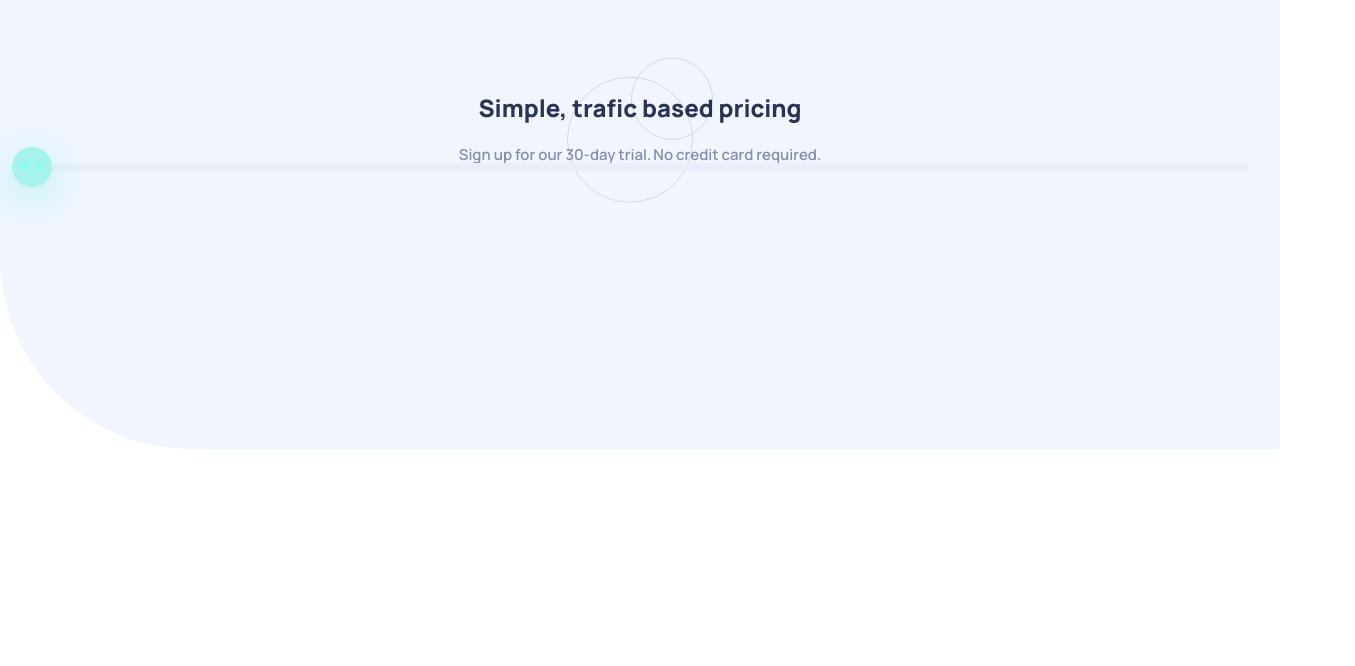
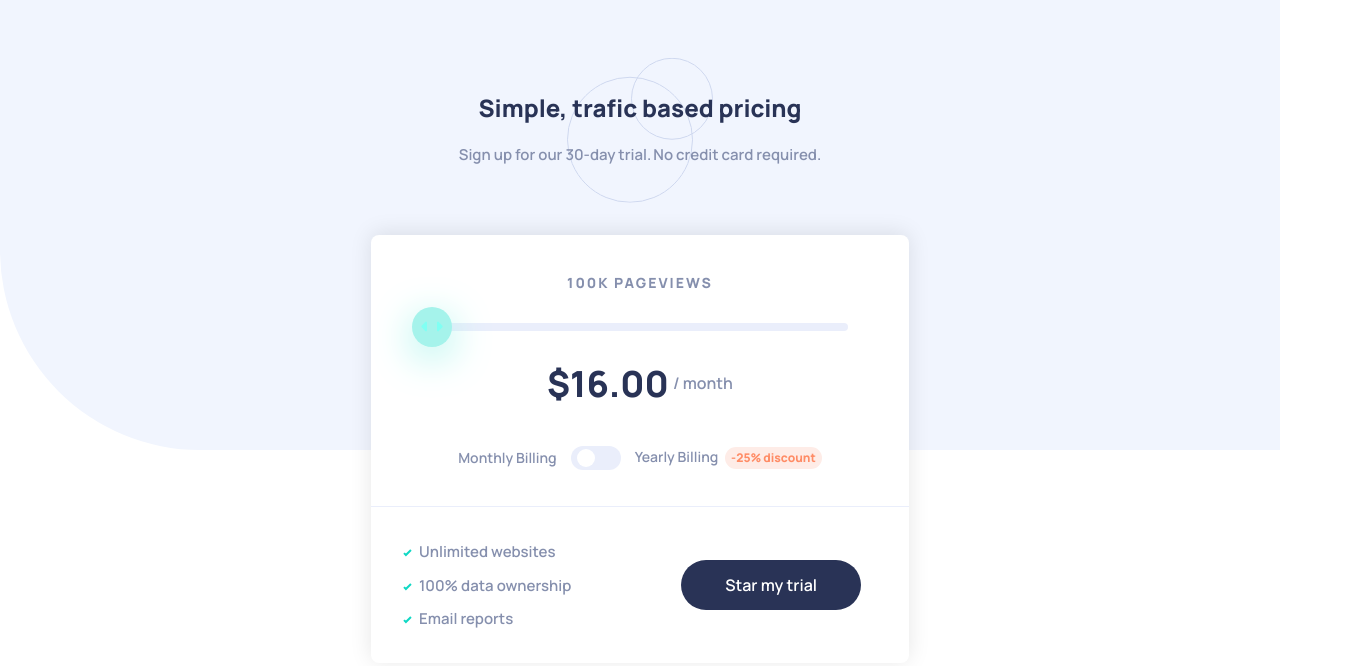
Before and after one commit to angeleraser/interactive-pricing-component, a Vue app: page / in a window 1280 px wide. Shown: the top 666 px of the page, 1355 px wide, since content can reach past the window. Built offline with nearby package versions, Linux system fonts and the light colour scheme.

Commit message:
feat: create PricingCard component

```diff
--- a/src/App.vue
+++ b/src/App.vue
@@ -1,19 +1,19 @@
 <template>
 	<div id="app">
 		<app-header />
-		<slider-bar />
+		<pricing-card />
 	</div>
 </template>
 
 <script>
 import AppHeader from "./components/AppHeader.vue";
-import SliderBar from "./components/SliderBar";
+import PricingCard from "./components/PricingCard.vue";
 
 export default {
 	name: "App",
 	components: {
-		SliderBar,
 		AppHeader,
+		PricingCard,
 	},
 };
 </script>
--- a/src/components/AppHeader.vue
+++ b/src/components/AppHeader.vue
@@ -1,8 +1,6 @@
 <template>
 	<header class="header">
-		<div class="bg-pattern-wrapper">
-			<img src="../assets/svg/bg-pattern.svg" alt="" class="bg-pattern" />
-		</div>
+		<div class="bg-pattern-wrapper"></div>
 
 		<div class="text">
 			<h1>
@@ -49,6 +47,9 @@ export default {
 	position: absolute;
 	top: 0;
 	width: 100%;
+	height: 450px;
+	border-bottom-left-radius: 200px;
+	background-color: var(--bg-pattern);
 	z-index: -1;
 }
 
--- /dev/null
+++ b/src/components/PricingCard.vue
@@ -0,0 +1,196 @@
+<template>
+	<article class="pricing-card">
+		<section class="pricing-card__pricing">
+			<!-- Page views count -->
+			<div class="pricing-card__page-views-count">{{ `100K` }} Pageviews</div>
+
+			<!-- Slider input range  -->
+			<slider-bar :classNames="`input-range`" />
+
+			<!-- Pricing -->
+			<div class="pricing-card__calculated-price">
+				<span class="pricing">$16.00</span>
+				<span class="based">/ month</span>
+			</div>
+
+			<!-- Toggle pricing based time -->
+			<div class="pricing-card__toggle-based-time">
+				<p class="pricing-card__toggle-based-time__time">Monthly Billing</p>
+
+				<pricing-toggle />
+
+				<p class="pricing-card__toggle-based-time__time">
+					Yearly Billing
+					<span class="time-discount">-25% <span> discount</span></span>
+				</p>
+			</div>
+		</section>
+
+		<section class="pricing-card__info">
+			<ul>
+				<li>Unlimited websites</li>
+				<li>100% data ownership</li>
+				<li>Email reports</li>
+			</ul>
+
+			<button class="pricing-card__star-trial-button">Star my trial</button>
+		</section>
+	</article>
+</template>
+
+<script>
+import PricingToggle from "./PricingToggle.vue";
+import SliderBar from "./SliderBar.vue";
+export default {
+	components: { SliderBar, PricingToggle },
+	name: "PricingCard",
+};
+</script>
+
+<style scoped>
+.pricing-card {
+	align-self: center;
+	background-color: var(--white);
+	border-radius: 8px;
+	box-shadow: 0 -2px 22px rgba(0, 0, 0, 0.1);
+	display: flex;
+	flex-direction: column;
+	font-family: var(--ff-manrope);
+	max-width: 538px;
+	margin: 72px 0;
+	width: 90%;
+	z-index: 30;
+}
+
+.pricing-card__pricing {
+	align-items: center;
+	border-bottom: 1px solid var(--light-grayish-blue-1);
+	display: flex;
+	flex-direction: column;
+	padding: 40px 24px 36px;
+	width: 100%;
+}
+
+.pricing-card .input-range {
+	width: 85%;
+	margin: 32px 0;
+}
+
+.pricing-card__page-views-count {
+	color: var(--grayish-blue);
+	font-size: 14px;
+	font-weight: 800;
+	letter-spacing: 2px;
+	text-transform: uppercase;
+}
+
+.pricing-card__calculated-price {
+	display: flex;
+	align-items: center;
+}
+
+.pricing-card__calculated-price .pricing {
+	color: var(--dark-desaturated-blue);
+	font-size: 36px;
+	font-weight: 800;
+}
+
+.pricing-card__calculated-price .based {
+	color: var(--grayish-blue);
+	font-size: 16px;
+	font-weight: 600;
+	margin-left: 4px;
+}
+
+.pricing-card__info {
+	align-items: center;
+	display: flex;
+	flex-direction: column;
+	padding: 32px 46px;
+}
+
+.pricing-card__info ul {
+	align-items: center;
+	display: flex;
+	flex-direction: column;
+	list-style: url("../assets/svg/icon-check.svg");
+	width: 100%;
+}
+
+.pricing-card__info ul li {
+	color: var(--grayish-blue);
+	font-size: 15px;
+	font-weight: 600;
+}
+
+.pricing-card__info ul li:not(:last-child) {
+	margin-bottom: 16px;
+}
+
+.pricing-card__star-trial-button {
+	background-color: var(--dark-desaturated-blue);
+	border-radius: 40px;
+	color: var(--white);
+	font-weight: 600;
+	margin-top: 36px;
+	padding: 16px 44px;
+	flex-shrink: 0;
+}
+
+.pricing-card__toggle-based-time {
+	display: flex;
+	align-items: center;
+	justify-content: center;
+	margin-top: 42px;
+	width: 100%;
+}
+
+.pricing-card__toggle-based-time__time {
+	font-size: 12px;
+	font-weight: 600;
+	color: var(--grayish-blue);
+}
+
+.pricing-card__toggle-based-time .pricing-toggle-button {
+	margin: 0 14px;
+}
+
+.pricing-card__toggle-based-time .time-discount {
+	display: inline-flex;
+	border-radius: 40px;
+	padding: 4px 6px;
+	font-size: 12px;
+	background-color: var(--light-grayish-red);
+	font-weight: 800;
+	margin-left: 4px;
+	color: var(--light-red);
+}
+
+.pricing-card__toggle-based-time .time-discount span {
+	margin-left: 2px;
+	display: none;
+}
+
+@media screen and (min-width: 600px) {
+	.pricing-card__info {
+		flex-direction: row;
+		padding: 36px 48px;
+	}
+
+	.pricing-card__info ul {
+		align-items: flex-start;
+	}
+
+	.pricing-card__star-trial-button {
+		margin-top: 0;
+	}
+
+	.pricing-card__toggle-based-time .time-discount span {
+		display: inline;
+	}
+
+	.pricing-card__toggle-based-time__time {
+		font-size: 14px;
+	}
+}
+</style>
--- /dev/null
+++ b/src/components/PricingToggle.vue
@@ -0,0 +1,64 @@
+<template>
+	<button v-on:click="toggle" :class="isActive ? `enabled` : `disabled`" class="pricing-toggle-button">
+		<span class="pricing-button-ripple"></span>
+	</button>
+</template>
+
+<script>
+export default {
+	name: "PricingToggle",
+	props: {
+		classNames: {
+			type: String,
+			default: "",
+		},
+	},
+	data() {
+		return {
+			isActive: false,
+		};
+	},
+	methods: {
+		toggle() {
+			this.isActive = !this.isActive;
+		},
+	},
+};
+</script>
+
+<style scoped>
+.pricing-toggle-button {
+	align-items: center;
+	border-radius: 40px;
+	display: flex;
+	height: 24px;
+	padding: 6px;
+	position: relative;
+	width: 50px;
+}
+
+.pricing-button-ripple {
+	background-color: var(--white);
+	border-radius: 50%;
+	display: inline-block;
+	height: 18px;
+	width: 18px;
+	transition: transform 0.2s linear;
+}
+
+.pricing-toggle-button.disabled {
+	background-color: var(--light-grayish-blue-1);
+}
+
+.pricing-toggle-button.enabled {
+	background-color: var(--soft-cyan);
+}
+
+.pricing-toggle-button.enabled .pricing-button-ripple {
+	transform: translate(20px, 0);
+}
+
+.pricing-toggle-button.disabled .pricing-button-ripple {
+	transform: translate(0, 0);
+}
+</style>
```
